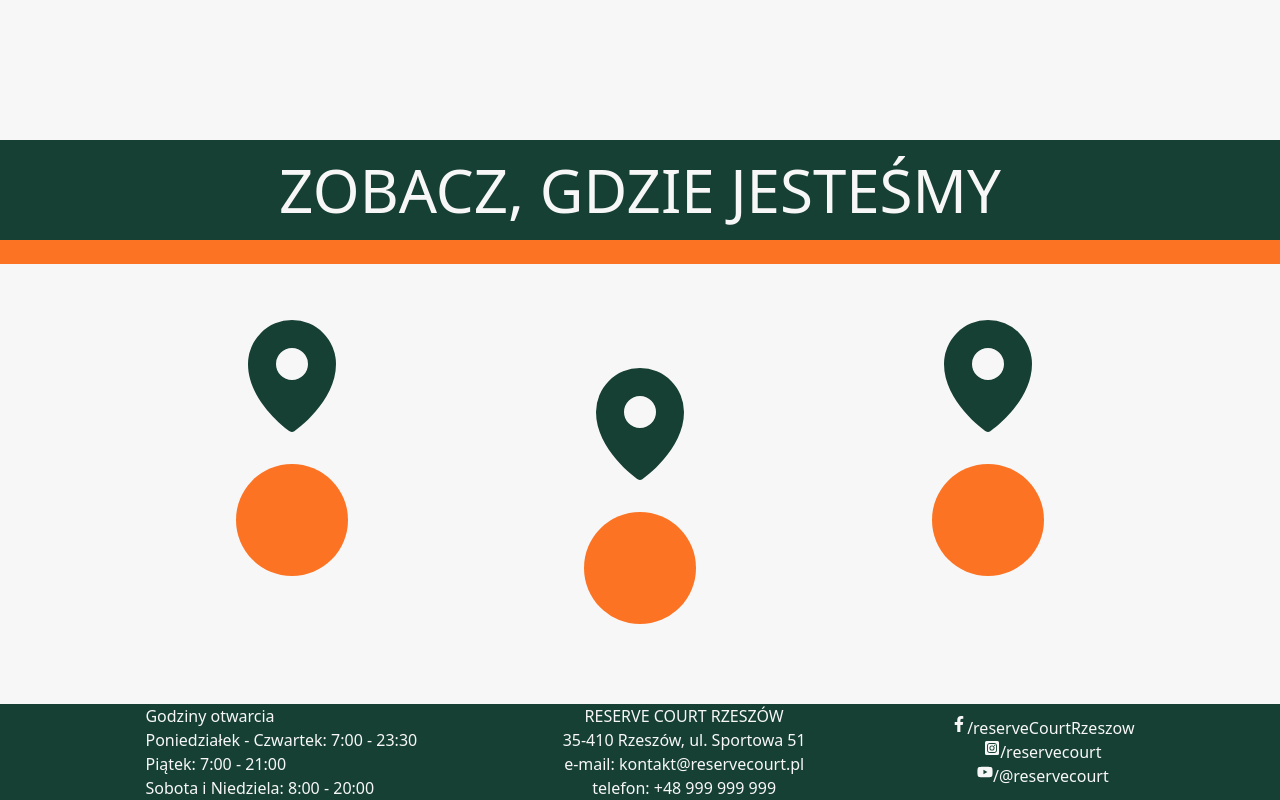
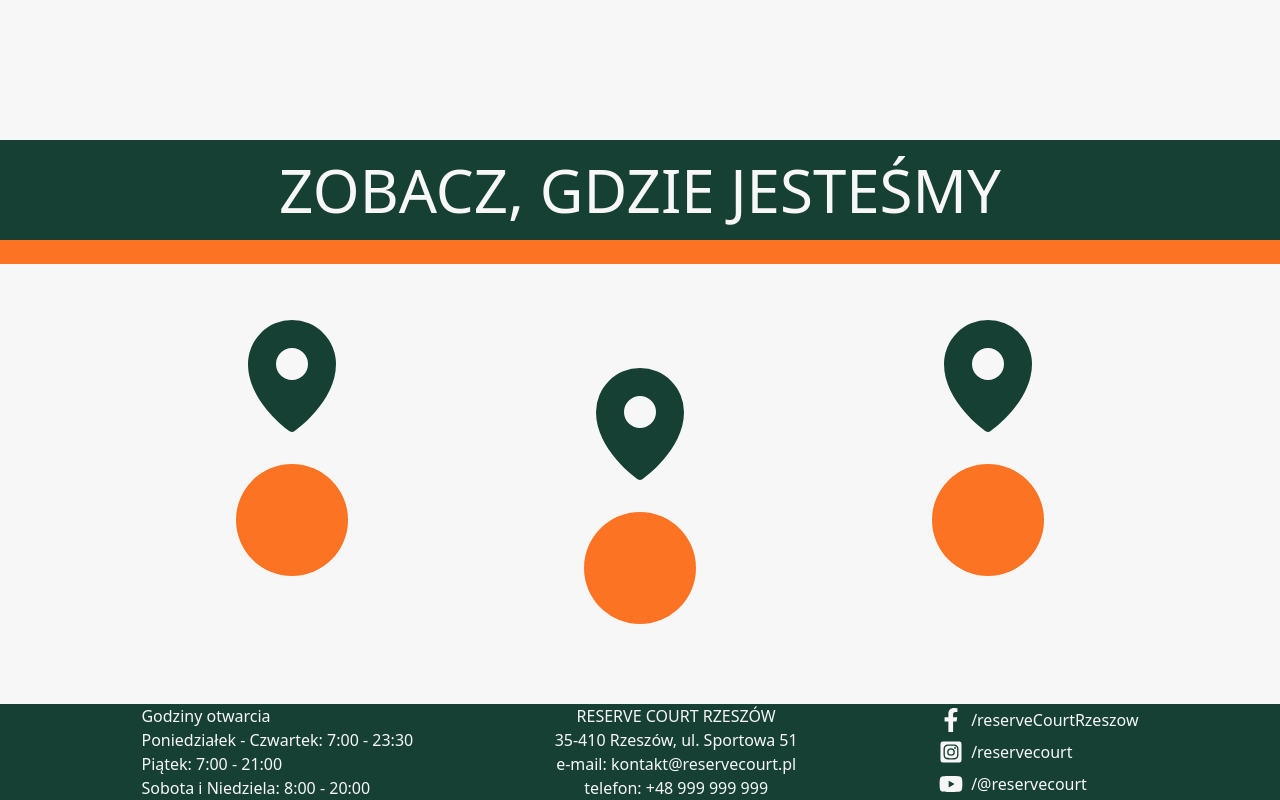
Before and after one commit to theImmortalCoders/reServeCourt_frontend, a Next.js app: page / in a window 1280 px wide. Shown: the part 660-1460 px from the top of the page. Built offline with nearby package versions, Linux system fonts and the light colour scheme.

Commit message:
fix: #8 fix media

```diff
--- a/src/components/common/footer/Footer.tsx
+++ b/src/components/common/footer/Footer.tsx
@@ -2,7 +2,7 @@ import { FaFacebookF } from "react-icons/fa";
 import { FaInstagramSquare } from "react-icons/fa";
 import { FaYoutube } from "react-icons/fa";
 
-export default function Footer () {
+export default function Footer() {
   return (
     <footer className="flex justify-center h-auto w-full text-mainWhite">
       <div className="flex flex-row items-center h-auto bg-darkGreen w-full justify-evenly">
@@ -18,21 +18,21 @@ export default function Footer () {
           <p>e-mail: kontakt@reservecourt.pl</p>
           <p>telefon: +48 999 999 999</p>
         </span>
-                <div className="flex flex-col items-center">
-                    <span className="flex justify-center">
-                        <FaFacebookF className=""/>
+        <div className="flex flex-col w-auto gap-y-2">
+          <div className="flex items-center justify-start w-full">
+            <FaFacebookF className="flex justify-center mr-2 text-2xl" />
             <p>/reserveCourtRzeszow</p>
-                    </span>
-                    <span className="flex justify-center">
-                        <FaInstagramSquare />
+          </div>
+          <div className="flex items-center justify-start w-full">
+            <FaInstagramSquare className="flex justify-center mr-2 text-2xl" />
             <p>/reservecourt</p>
-                    </span>
-                    <span className="flex justify-center">
-                        <FaYoutube/>
+          </div>
+          <div className="flex items-center justify-start w-full">
+            <FaYoutube className="flex justify-center mr-2 text-2xl" />
             <p>/@reservecourt</p>
-                    </span>
+          </div>
         </div>
       </div>
     </footer>
-    )
+  );
 }
```
Lines whose indentation alone changed are shown as unchanged.
